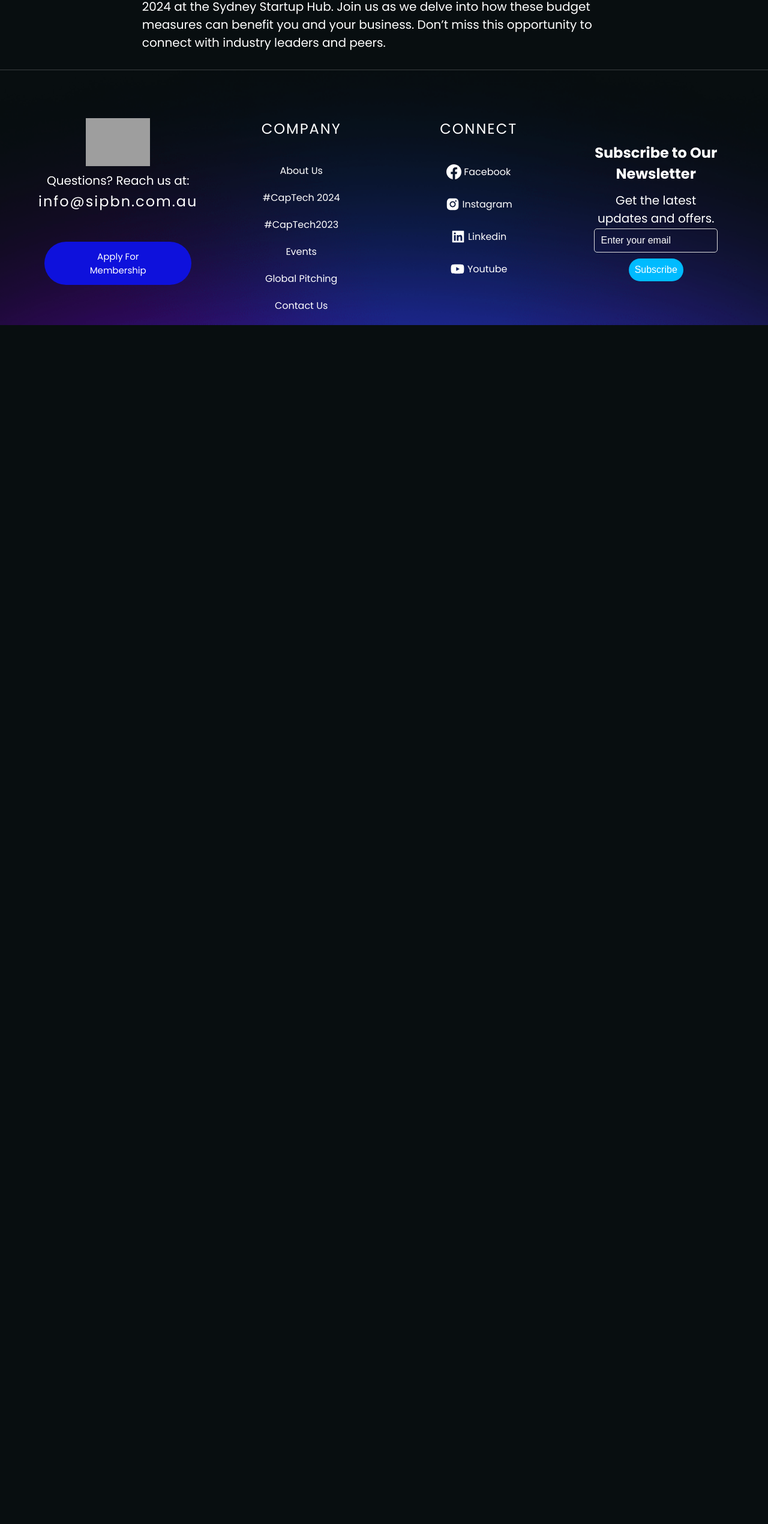
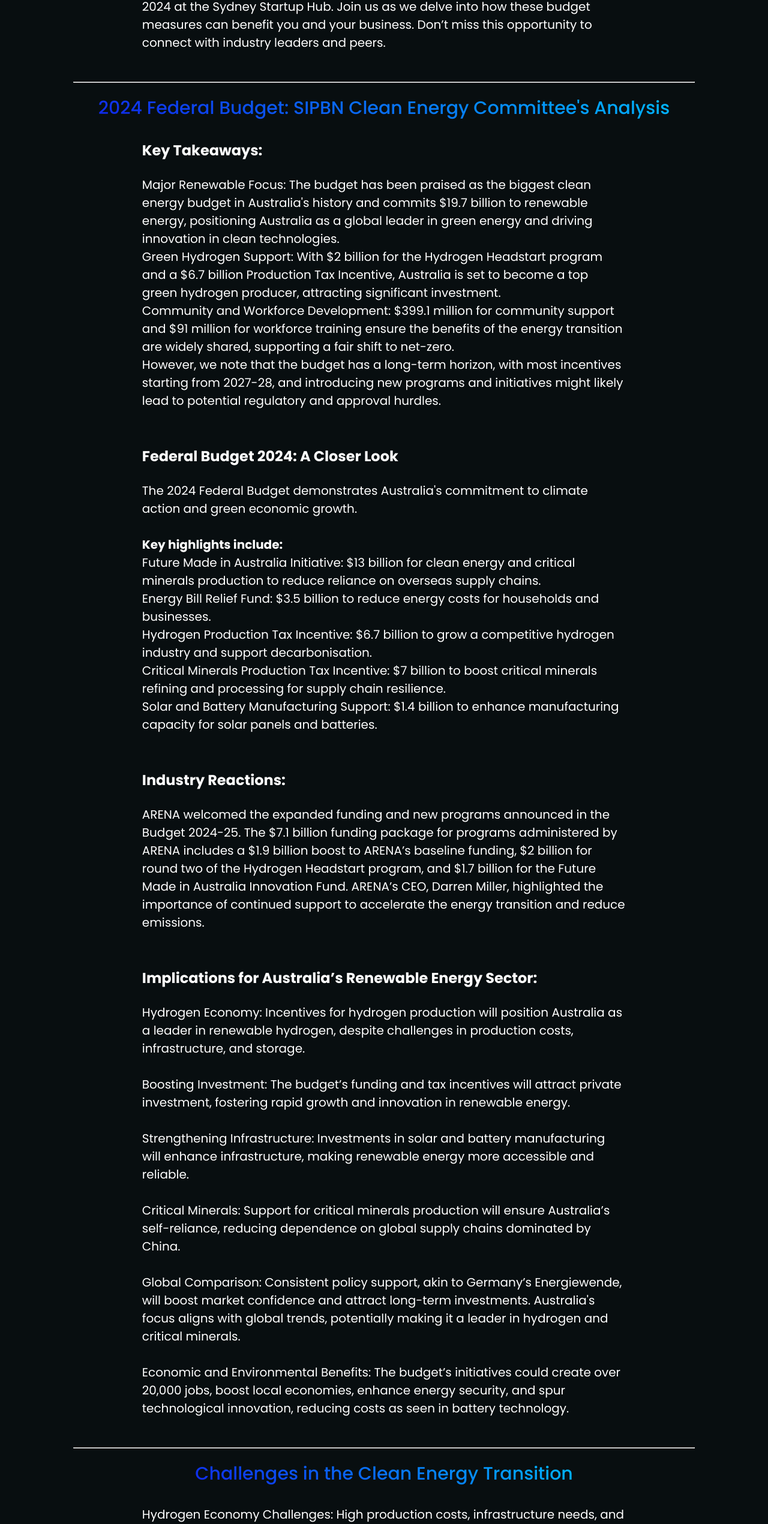
Before and after one commit to AkshadGawde/DDTech_SIPBN_Website, a Next.js app: page /blogs in a window 1280 px wide. Shown: the part 2535-5076 px from the top of the page at 60% size. Before the commit the page ends 3077 px from the top, so only its background shows below. Built offline with nearby package versions, Linux system fonts and the light colour scheme; grey boxes are pictures that could not be loaded.

Commit message:
added blog page data

```diff
--- a/pages/blogs/index.js
+++ b/pages/blogs/index.js
@@ -20,10 +20,11 @@ const Blog = () => {
           <p className="blogsDescription2">
             In this special edition, we bring you comprehensive coverage of the
             recent Federal Budget and its significant measures that align with
-            the interests of our members and partners. This budget introduces several
-            initiatives to alleviate the cost of living pressures, boost economic
-            growth, and foster innovation across various sectors. Here’s a
-            detailed breakdown of what this means for you and our community.
+            the interests of our members and partners. This budget introduces
+            several initiatives to alleviate the cost of living pressures, boost
+            economic growth, and foster innovation across various sectors.
+            Here’s a detailed breakdown of what this means for you and our
+            community.
           </p>
         </div>
 
@@ -35,9 +36,11 @@ const Blog = () => {
             <h2 className="blogsTitle">Cost of Living Relief:</h2>
             <br />
             <p className="blogsDescription2">
-              Energy Bill Rebate: Households will benefit from a $300 rebate on energy bills.
+              Energy Bill Rebate: Households will benefit from a $300 rebate on
+              energy bills.
               <br />
-              Rental Assistance: Enhanced rental assistance to ease financial burdens.
+              Rental Assistance: Enhanced rental assistance to ease financial
+              burdens.
             </p>
           </div>
         </div>
@@ -47,26 +50,38 @@ const Blog = () => {
             <h2 className="blogsTitle">Taxation and Superannuation:</h2>
             <br />
             <p className="blogsDescription2">
-              Stage 3 Tax Cuts: Effective July 1, 2024, taxpayers will save on taxes based on their marginal taxable income, increasing disposable incomes and stimulating consumer spending.
+              Stage 3 Tax Cuts: Effective July 1, 2024, taxpayers will save on
+              taxes based on their marginal taxable income, increasing
+              disposable incomes and stimulating consumer spending.
               <br />
-              Superannuation Contributions: From July 1, 2024, higher contributions to superannuation funds will be allowed, injecting additional funds into self-managed super funds and boosting investment activity.
-              <br />
+              Superannuation Contributions: From July 1, 2024, higher
+              contributions to superannuation funds will be allowed, injecting
+              additional funds into self-managed super funds and boosting
+              investment activity.
             </p>
           </div>
         </div>
 
         <div className="blogsContainer">
           <div>
-            <h2 className="blogsTitle">Manufacturing and Clean Energy Initiatives:</h2>
+            <h2 className="blogsTitle">
+              Manufacturing and Clean Energy Initiatives:
+            </h2>
             <br />
             <p className="blogsDescription2">
-              Future Made in Australia Program: $23 billion allocated to encourage manufacturing and private sector investment to achieve net zero emissions.
+              Future Made in Australia Program: $23 billion allocated to
+              encourage manufacturing and private sector investment to achieve
+              net zero emissions.
               <br />
-              Critical Minerals: $7 billion Production Tax Incentive over eleven years to improve manufacturing and supply chain capabilities.
+              Critical Minerals: $7 billion Production Tax Incentive over eleven
+              years to improve manufacturing and supply chain capabilities.
               <br />
-              Hydrogen Industry: $6.7 billion over ten years for a Hydrogen Production Tax Incentive, supporting a competitive hydrogen industry.
+              Hydrogen Industry: $6.7 billion over ten years for a Hydrogen
+              Production Tax Incentive, supporting a competitive hydrogen
+              industry.
               <br />
-              Solar Panels and Batteries: $1.4 billion to incentivize production, presenting significant investment opportunities.
+              Solar Panels and Batteries: $1.4 billion to incentivize
+              production, presenting significant investment opportunities.
             </p>
           </div>
         </div>
@@ -76,7 +91,8 @@ const Blog = () => {
             <h2 className="blogsTitle">Medical Research and Healthcare:</h2>
             <br />
             <p className="blogsDescription2">
-              Medical Research Funding: $1.4 billion investment into the Medical Research Future Fund to advance medical innovations.
+              Medical Research Funding: $1.4 billion investment into the Medical
+              Research Future Fund to advance medical innovations.
             </p>
           </div>
         </div>
@@ -86,7 +102,9 @@ const Blog = () => {
             <h2 className="blogsTitle">Affordable Housing:</h2>
             <br />
             <p className="blogsDescription2">
-              Concessional Finance: $1.9 billion investment in concessional finance for community housing providers to boost affordable and social housing projects.
+              Concessional Finance: $1.9 billion investment in concessional
+              finance for community housing providers to boost affordable and
+              social housing projects.
             </p>
           </div>
         </div>
@@ -96,8 +114,9 @@ const Blog = () => {
             <h2 className="blogsTitle">Foreign Investment Transparency:</h2>
             <br />
             <p className="blogsDescription2">
-              Capital Gains Tax: Changes to the foreign resident capital gains tax framework to enhance transparency in foreign investment and tax rules.
-              <br />
+              Capital Gains Tax: Changes to the foreign resident capital gains
+              tax framework to enhance transparency in foreign investment and
+              tax rules.
             </p>
           </div>
         </div>
@@ -107,7 +126,9 @@ const Blog = () => {
             <h2 className="blogsTitle">Support for Small Businesses:</h2>
             <br />
             <p className="blogsDescription2">
-              Asset Write-Off: Instant asset write-off for small businesses extended until June 30, 2025, allowing deductions for eligible assets up to $20,000.
+              Asset Write-Off: Instant asset write-off for small businesses
+              extended until June 30, 2025, allowing deductions for eligible
+              assets up to $20,000.
             </p>
           </div>
         </div>
@@ -118,7 +139,11 @@ const Blog = () => {
         <div className="blogsContainer">
           <div>
             <p className="blogsDescription2">
-              At SIPBN Inc., we are dedicated to leveraging these budget measures to drive progress and create opportunities for our community. Our mission is to provide live opportunities and connections in Australia and overseas for our members, investors, founders, partners, and associates.
+              At SIPBN Inc., we are dedicated to leveraging these budget
+              measures to drive progress and create opportunities for our
+              community. Our mission is to provide live opportunities and
+              connections in Australia and overseas for our members, investors,
+              founders, partners, and associates.
             </p>
           </div>
         </div>
@@ -129,9 +154,193 @@ const Blog = () => {
         <div className="blogsContainer">
           <div>
             <p className="blogsDescription2">
-              Stay tuned for our upcoming Economic Update Event by SIPBN on 28th June 2024 at the Sydney Startup Hub. Join us as we delve into how these budget measures can benefit you and your business. Don’t miss this opportunity to connect with industry leaders and peers.
+              Stay tuned for our upcoming Economic Update Event by SIPBN on 28th
+              June 2024 at the Sydney Startup Hub. Join us as we delve into how
+              these budget measures can benefit you and your business. Don’t
+              miss this opportunity to connect with industry leaders and peers.
             </p>
           </div>
+        </div>
+
+        <hr />
+        <Title
+          title={"2024 Federal Budget: SIPBN Clean Energy Committee's Analysis"}
+        />
+
+        <div className="blogsContainer">
+          <div>
+            <h2 className="blogsTitle">Key Takeaways:</h2>
+            <br />
+            <p className="blogsDescription2">
+              Major Renewable Focus: The budget has been praised as the biggest
+              clean energy budget in Australia's history and commits $19.7
+              billion to renewable energy, positioning Australia as a global
+              leader in green energy and driving innovation in clean
+              technologies.
+              <br />
+              Green Hydrogen Support: With $2 billion for the Hydrogen Headstart
+              program and a $6.7 billion Production Tax Incentive, Australia is
+              set to become a top green hydrogen producer, attracting
+              significant investment.
+              <br />
+              Community and Workforce Development: $399.1 million for community
+              support and $91 million for workforce training ensure the benefits
+              of the energy transition are widely shared, supporting a fair
+              shift to net-zero.
+              <br />
+              However, we note that the budget has a long-term horizon, with
+              most incentives starting from 2027-28, and introducing new
+              programs and initiatives might likely lead to potential regulatory
+              and approval hurdles.
+            </p>
+          </div>
+        </div>
+
+        <div className="blogsContainer">
+          <div>
+            <h2 className="blogsTitle">Federal Budget 2024: A Closer Look</h2>
+            <br />
+            <p className="blogsDescription2">
+              The 2024 Federal Budget demonstrates Australia's commitment to
+              climate action and green economic growth.
+              <br />
+              <br />
+              <strong>Key highlights include:</strong>
+              <br />
+              Future Made in Australia Initiative: $13 billion for clean energy
+              and critical minerals production to reduce reliance on overseas
+              supply chains.
+              <br />
+              Energy Bill Relief Fund: $3.5 billion to reduce energy costs for
+              households and businesses.
+              <br />
+              Hydrogen Production Tax Incentive: $6.7 billion to grow a
+              competitive hydrogen industry and support decarbonisation.
+              <br />
+              Critical Minerals Production Tax Incentive: $7 billion to boost
+              critical minerals refining and processing for supply chain
+              resilience.
+              <br />
+              Solar and Battery Manufacturing Support: $1.4 billion to enhance
+              manufacturing capacity for solar panels and batteries.
+            </p>
+          </div>
+        </div>
+
+        <div className="blogsContainer">
+          <div>
+            <h2 className="blogsTitle">Industry Reactions:</h2>
+            <br />
+            <p className="blogsDescription2">
+              ARENA welcomed the expanded funding and new programs announced in
+              the Budget 2024-25. The $7.1 billion funding package for programs
+              administered by ARENA includes a $1.9 billion boost to ARENA’s
+              baseline funding, $2 billion for round two of the Hydrogen
+              Headstart program, and $1.7 billion for the Future Made in
+              Australia Innovation Fund. ARENA’s CEO, Darren Miller, highlighted
+              the importance of continued support to accelerate the energy
+              transition and reduce emissions.
+            </p>
+          </div>
+        </div>
+
+        <div className="blogsContainer">
+          <div>
+            <h2 className="blogsTitle">
+              Implications for Australia’s Renewable Energy Sector:
+            </h2>
+            <br />
+            <p className="blogsDescription2">
+              Hydrogen Economy: Incentives for hydrogen production will position
+              Australia as a leader in renewable hydrogen, despite challenges in
+              production costs, infrastructure, and storage.
+              <br />
+              <br />
+              Boosting Investment: The budget’s funding and tax incentives will
+              attract private investment, fostering rapid growth and innovation
+              in renewable energy.
+              <br />
+              <br />
+              Strengthening Infrastructure: Investments in solar and battery
+              manufacturing will enhance infrastructure, making renewable energy
+              more accessible and reliable.
+              <br />
+              <br />
+              Critical Minerals: Support for critical minerals production will
+              ensure Australia’s self-reliance, reducing dependence on global
+              supply chains dominated by China.
+              <br />
+              <br />
+              Global Comparison: Consistent policy support, akin to Germany’s
+              Energiewende, will boost market confidence and attract long-term
+              investments. Australia's focus aligns with global trends,
+              potentially making it a leader in hydrogen and critical minerals.
+              <br />
+              <br />
+              Economic and Environmental Benefits: The budget’s initiatives
+              could create over 20,000 jobs, boost local economies, enhance
+              energy security, and spur technological innovation, reducing costs
+              as seen in battery technology.
+            </p>
+          </div>
+        </div>
+        <hr />
+        <Title title={"Challenges in the Clean Energy Transition "} />
+        <div className="blogsContainer">
+          <p className="blogsDescription2">
+            Hydrogen Economy Challenges: High production costs, infrastructure
+            needs, and storage/transportation issues require significant
+            investment and advanced technology solutions.
+            <br />
+            <br />
+            Critical Minerals Supply Chain: Australia must enhance mining and
+            processing capabilities while ensuring sustainable practices to
+            compete globally and mitigate environmental impacts.
+            <br />
+            <br />
+            Regulatory and Policy Hurdles: Streamlining approval processes and
+            maintaining long-term policy stability are crucial to avoid delays
+            and attract sustained investment.
+            <br />
+            <br />
+            Community and Workforce Engagement: Transparent communication for
+            community acceptance and addressing skill shortages through training
+            are essential for the renewable energy sector’s growth.
+          </p>
+        </div>
+        <hr />
+        <Title title={"Conclusion"} />
+        <div className="blogsContainer">
+          <p className="blogsDescription2">
+            The 2024 Federal Budget paves the way for a promising future in
+            Australia’s clean energy sector by providing substantial funding
+            allocations and tax incentives, fostering a favorable environment
+            for private investment. Venture capitalists and private equity firms
+            can leverage these incentives to fund innovative startups and
+            projects. SIPBN’s global network could play a crucial role in
+            facilitating cross-border investments and collaborations, attracting
+            significant foreign capital and establishing strategic partnerships.
+            By connecting international investors with Australian clean energy
+            opportunities, SIPBN can drive significant advancements in the clean
+            energy space. Increased funding for R&D and manufacturing support
+            will enable SIPBN to foster technological innovation and support
+            stages of commercialisation of new and emerging technologies. By
+            providing platforms for startups to pitch ideas to investors, SIPBN
+            can accelerate the development and deployment of innovative clean
+            energy solutions.
+          </p>
+        </div>
+
+        <hr />
+        <Title title={"Get in Touch:"} />
+        <div className="blogsContainer">
+          <p className="blogsDescription2">
+            At the SIPBN Clean Energy Committee, we aim to support the
+            transition to clean energy by connecting innovative technologies
+            with vital funding and support. If you are an investor in the clean
+            energy sector or have clean technology seeking investment, please
+            reach out to the SIPBN Clean Energy Committee at Reza.k@sipbn.com.
+          </p>
         </div>
       </div>
     </>
--- a/sections/index.js
+++ b/sections/index.js
@@ -9,6 +9,8 @@ import Committees from "./Committees";
 import Patrons from "./Patrons";
 import Speakers from "./Speakers";
 import Captech2023 from "./Captech2023";
+import { ToastContainer, toast } from "react-toastify";
+import "react-toastify/dist/ReactToastify.css";
 
 export {
   Hero,
```
